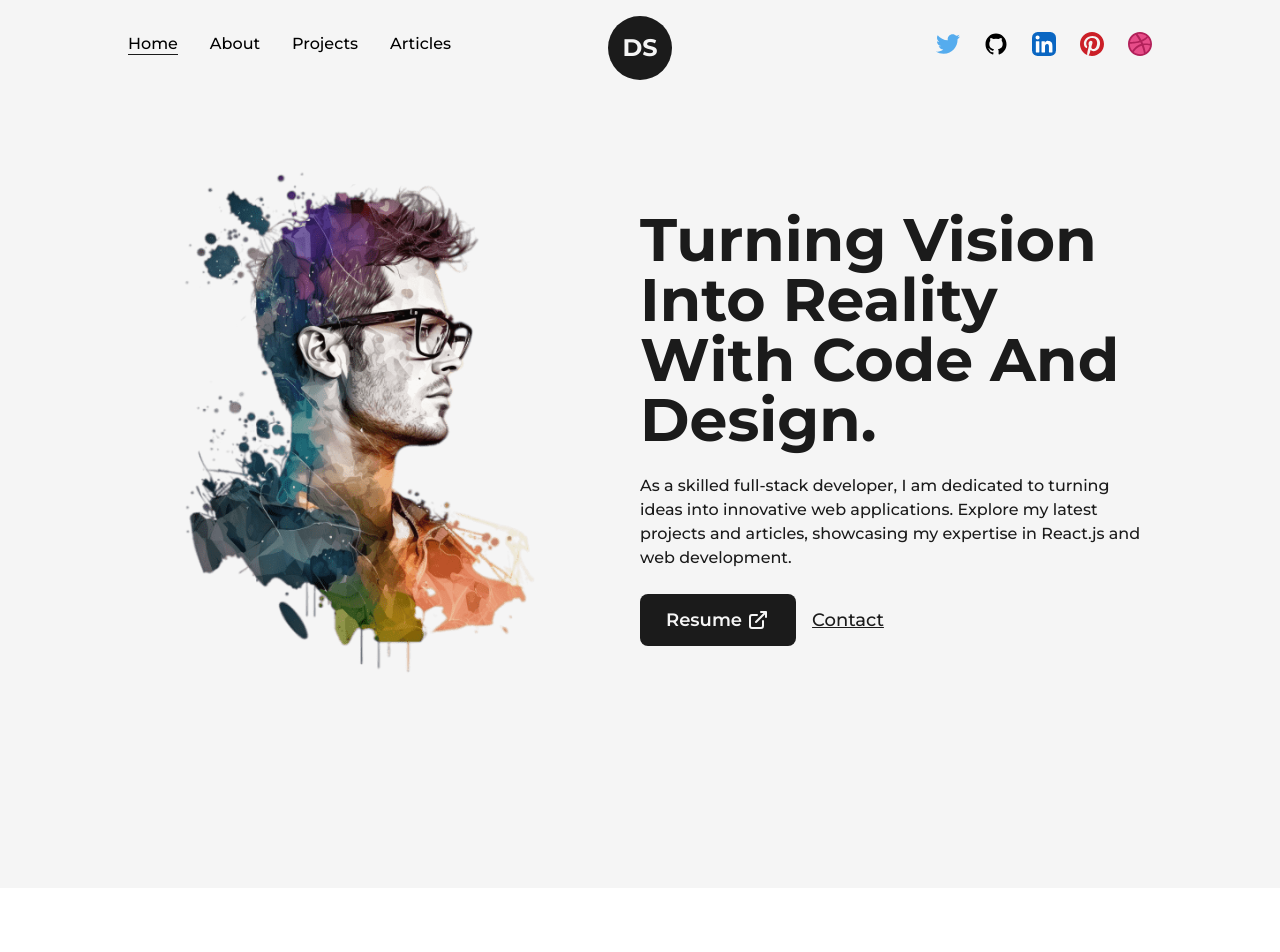
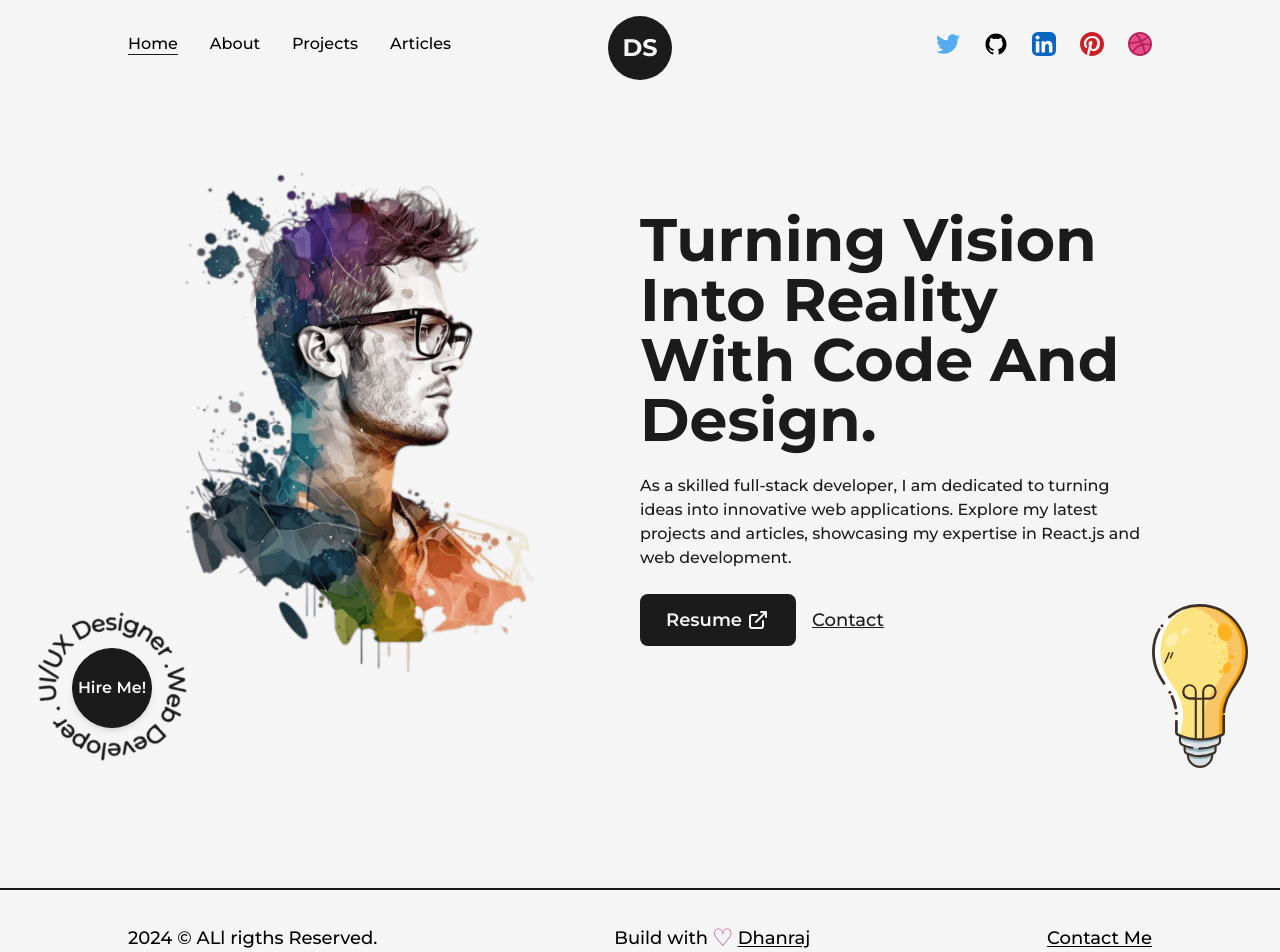
Before and after one commit to sdhanraj300/nextjsportfolio, a Next.js app: page / in a window 1280 px wide. Shown: the top 952 px of the page. Before the commit the page ends 888 px from the top, so only its background shows below. Built offline with nearby package versions, Linux system fonts and the light colour scheme.

Commit message:
second commit

```diff
--- a/src/components/Footer.js
+++ b/src/components/Footer.js
@@ -1,10 +1,39 @@
-import React from 'react'
-
+import React from "react";
+import Layout from "./Layout";
+import Link from "next/link";
 const Footer = () => {
   return (
-    <div>Footer</div>
-  )
-}
+    <footer
+      className="w-full border-t-2 border-solid border-dark
+    font-medium text-lg
+    "
+    >
+      <Layout className="py-8 flex items-center justify-between">
+        <span>{new Date().getFullYear()} &copy; ALl rigths Reserved.</span>
+        <div className="flex items-center">
+          Build with <span className="text-primary text-2xl px-1 ">&#9825;</span>
+          <Link
+            href="https://www.linkedin.com/sdhanraj300"
+            className="underline
+          underline-offset-2
+          "
+            target={"_blank"}
+          >
+            Dhanraj
+          </Link>
+        </div>
+        <Link
+          href="https://www.linkedin.com/sdhanraj300"
+          className="underline
+          underline-offset-2
+          "
+          target={"_blank"}
+        >
+          Contact Me
+        </Link>
+      </Layout>
+    </footer>
+  );
+};
 
-export default Footer
-//sfgsjfskjfsjkf
+export default Footer;
--- /dev/null
+++ b/src/components/HireMe.js
@@ -0,0 +1,36 @@
+import React from "react";
+import { CircularText } from "./Icons";
+import Link from "next/link";
+const HireMe = () => {
+  return (
+    <div
+      className="fixed left-4 bottom-4 flex
+    items-center justify-center
+    overflow-hidden
+    "
+    >
+      <div
+        className="w-48 h-auto flex items-center justify-center
+      relative
+      "
+      >
+        <CircularText className={"fill-dark animate-spin-slow"} />
+        <Link
+          className="flex items-center justify-center absolute left-1/2 top-1/2
+        -translate-x-1/2 -translate-y-1/2
+        bg-dark
+        text-light shadow-md border border-solid border-dark rounded-full font-semibold
+        hover:bg-light hover:text-dark transition duration-300 ease-in-out
+        w-20 h-20
+        "
+          href="mailto:dhanraj02025@gmail.com"
+          target={"_blank"}
+        >
+          Hire Me!
+        </Link>
+      </div>
+    </div>
+  );
+};
+
+export default HireMe;
--- a/src/pages/_app.js
+++ b/src/pages/_app.js
@@ -1,3 +1,4 @@
+import Footer from "@/components/Footer";
 import Navbar from "@/components/Navbar";
 import "@/styles/globals.css";
 import { Montserrat } from "next/font/google";
@@ -15,6 +16,7 @@
       >
         <Navbar />
         <Component {...pageProps} />
+        <Footer />
       </main>
     </>
   );
--- /dev/null
+++ b/src/pages/about.js
@@ -0,0 +1,9 @@
+import React from 'react'
+
+const about = () => {
+  return (
+    <div>about</div>
+  )
+}
+
+export default about
--- a/src/pages/index.js
+++ b/src/pages/index.js
@@ -4,6 +4,8 @@
 import profilePic from "../../public/images/profile/developer-pic-1.png";
 import AnimatedText from "@/components/AnimatedText";
 import { LinkArrow } from "@/components/Icons";
+import HireMe from "@/components/HireMe";
+import lightBulb from "../../public/images/svgs/miscellaneous_icons_1.svg";
 export default function Home() {
   return (
     <>
@@ -56,6 +58,10 @@
             </div>
           </div>
         </Layout>
+        <HireMe />
+        <div className="absolute right-8 bottom-8 inline-block w-24">
+          <Image src={lightBulb} alt={"dhanraj"} className="w-full h-auto" />
+        </div>
       </main>
     </>
   );
--- a/tailwind.config.js
+++ b/tailwind.config.js
@@ -22,6 +22,9 @@
         primary: "#B63E96", // 240,86,199
         primaryDark: "#58E6D9", // 80,230,217
       },
+      animation: {
+        'spin-slow': "spin 8s linear infinite",
+      },
     },
   },
   plugins: [],
```
